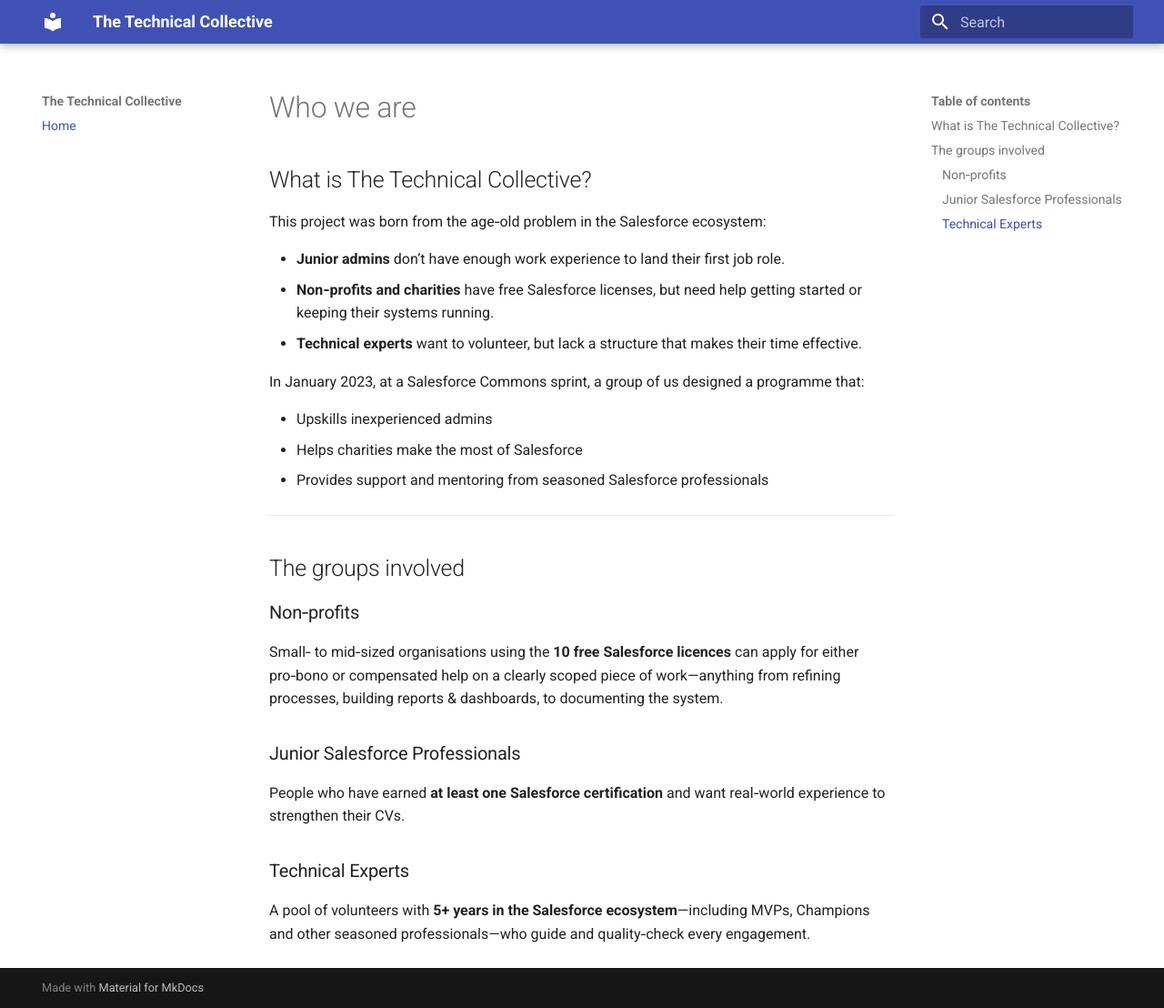
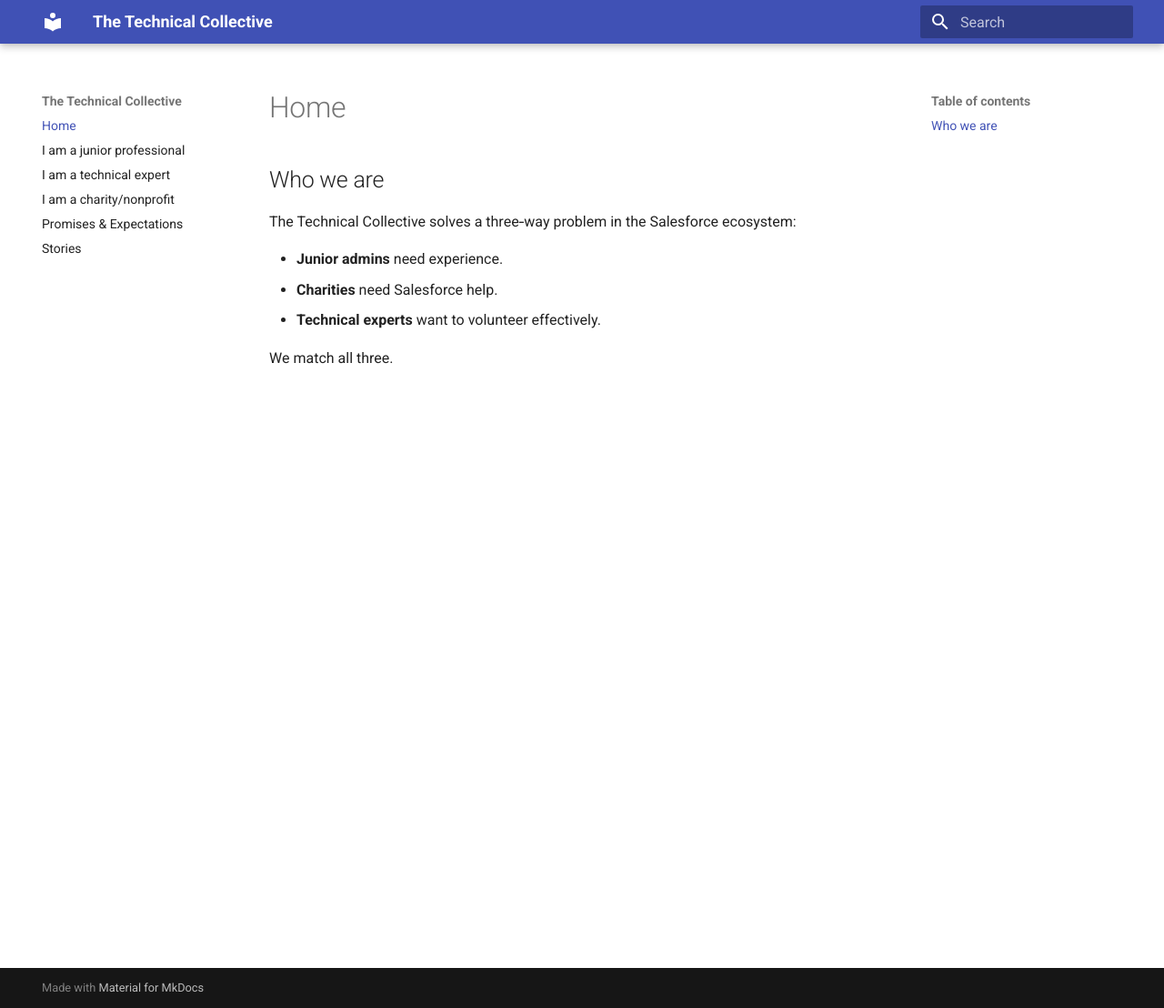
Before and after one commit to SFDO-Community-Sprints/The-Technical-Collective, an MkDocs documentation site: the page built from files/docs/index.md, in a window 1280 px wide and 1108 px high. Shown: the whole window at 91% size. Built offline with MkDocs 1.6.1 and Material for MkDocs 9.7.7, drawn with Linux system fonts in a browser that asks for light colours.

Commit message:
Basic structure change

```diff
--- a/files/docs/index.md
+++ b/files/docs/index.md
@@ -1,31 +1,12 @@
-# Who we are
+# Home
 
-## What is The Technical Collective?
 
-This project was born from the age‑old problem in the Salesforce ecosystem:
+## Who we are
 
-* **Junior admins** don’t have enough work experience to land their first job role.
-* **Non‑profits and charities** have free Salesforce licenses, but need help getting started or keeping their systems running.
-* **Technical experts** want to volunteer, but lack a structure that makes their time effective.
+The Technical Collective solves a three‑way problem in the Salesforce ecosystem:
 
-In January 2023, at a Salesforce Commons sprint, a group of us designed a programme that:
+* **Junior admins** need experience.
+* **Charities** need Salesforce help.
+* **Technical experts** want to volunteer effectively.
 
-* Upskills inexperienced admins
-* Helps charities make the most of Salesforce
-* Provides support and mentoring from seasoned Salesforce professionals
-
----
-
-## The groups involved
-
-### Non‑profits
-
-Small‑ to mid‑sized organisations using the **10 free Salesforce licences** can apply for either pro‑bono or compensated help on a clearly scoped piece of work—anything from refining processes, building reports & dashboards, to documenting the system.
-
-### Junior Salesforce Professionals
-
-People who have earned **at least one Salesforce certification** and want real‑world experience to strengthen their CVs.
-
-### Technical Experts
-
-A pool of volunteers with **5+ years in the Salesforce ecosystem**—including MVPs, Champions and other seasoned professionals—who guide and quality‑check every engagement.
+We match all three.
--- a/mkdocs.yml
+++ b/mkdocs.yml
@@ -7,3 +7,8 @@
   - ezlinks
 nav:
   - Home: index.md
+  - I am a junior professional: junior-professional.md
+  - I am a technical expert: technical-expert.md
+  - I am a charity/nonprofit: charity-nonprofit.md
+  - Promises & Expectations: promises-expectations.md
+  - Stories: stories.md
```
Also changed, not shown: files/docs/charity-nonprofit.md (added, +3 -0 lines), files/docs/junior-professional.md (added, +3 -0 lines), files/docs/promises-expectations.md (added, +7 -0 lines), files/docs/stories.md (added, +3 -0 lines), files/docs/technical-expert.md (added, +3 -0 lines).
